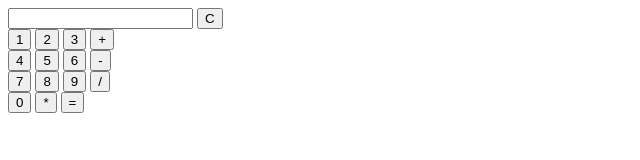
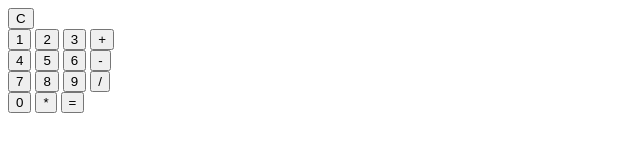
Before and after one commit to Damian-Bart/odin-calculator, a plain HTML site: page index.html in a window 1280 px wide. Shown: the whole page, without its empty margins (0-640 px from the left). Drawn offline with Linux system fonts and the light colour scheme.

```diff
--- a/index.html
+++ b/index.html
@@ -4,11 +4,12 @@
     <meta charset="UTF-8">
     <meta name="viewport" content="width=device-width, initial-scale=1.0">
     <title>Calculator</title>
+    <script src="./script.js"></script>
 </head>
 <body>
     <div class="calculator">
         <div class="row" id="first">
-            <input type="text">
+            <div id="display"></div>
             <button id="cancelButton">C</button>
         </div>
         <div class="row" id="second">
```
Also changed, not shown: script.js (added).
